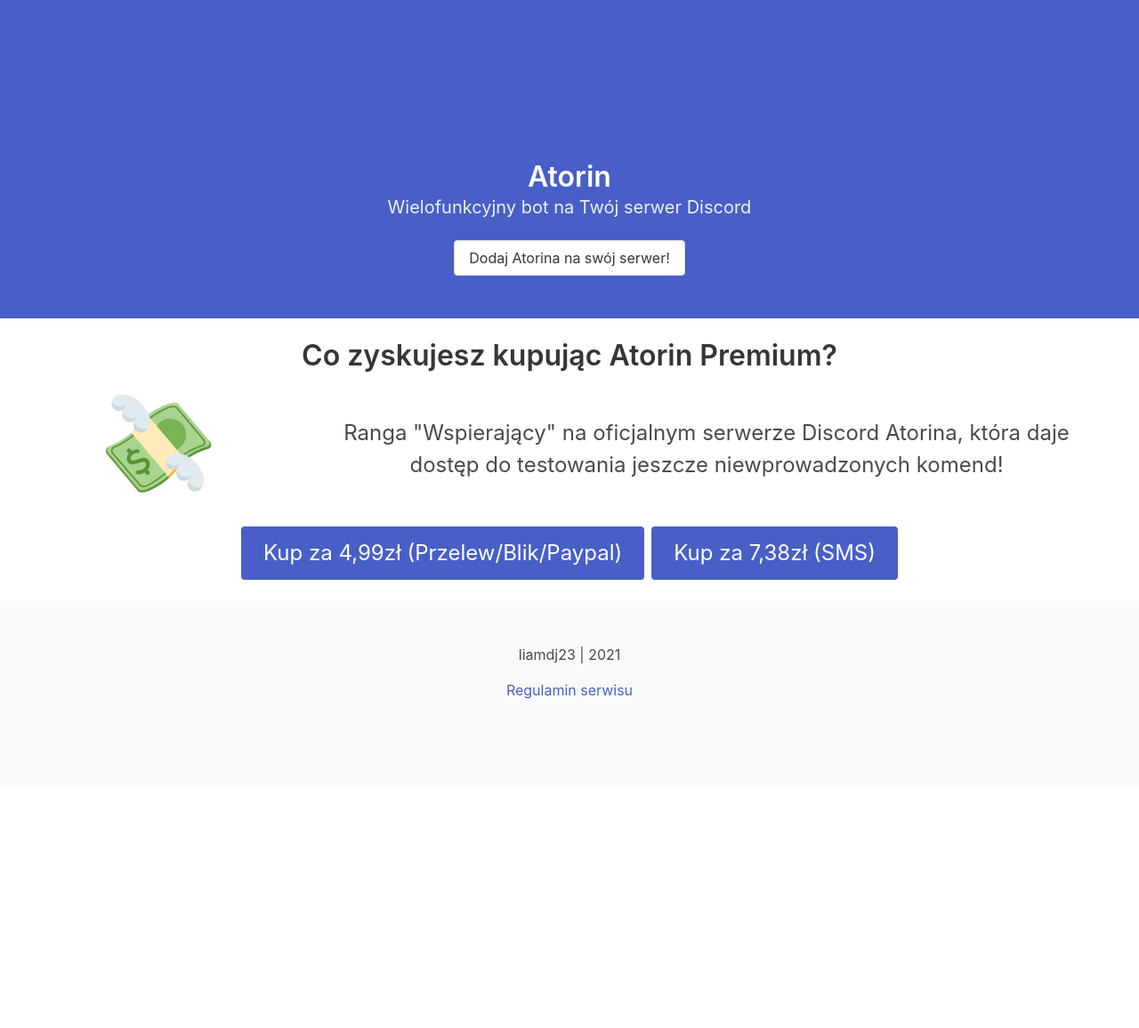
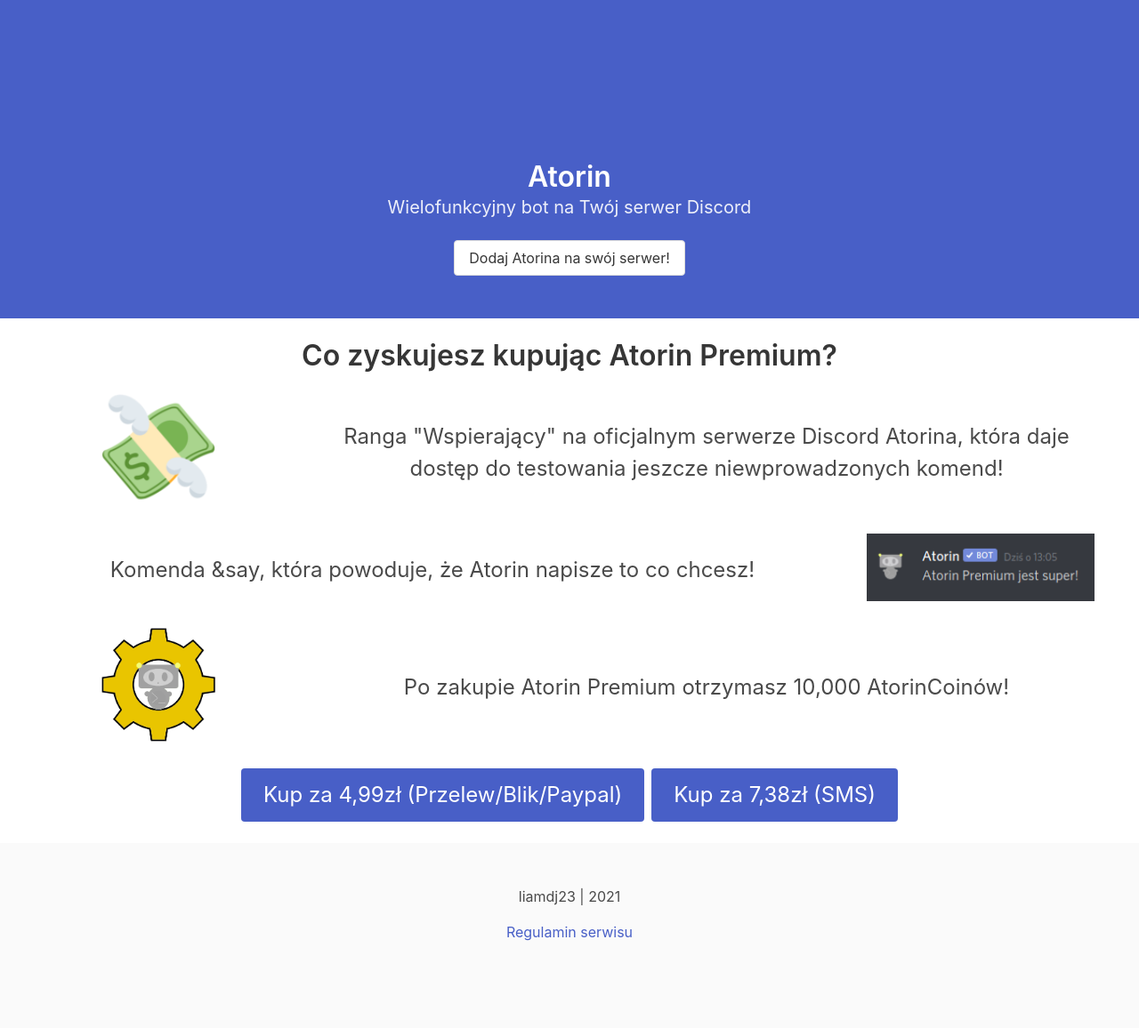
Before and after one commit to liamdj23/Atorin, a Python web app: template src/dashboard/templates/premium.html in a window 1280 px wide. Shown: the part 57-1213 px from the top of the page at 89% size. Before the commit the page ends 843 px from the top, so only its background shows below. Run offline with Jinja, Linux system fonts and the light colour scheme; the template is opened without the code that fills it, so the values that code supplies are empty; some libraries are stand-ins or nearby versions.

Commit message:
:memo: Added more info about premium on website

```diff
--- a/src/dashboard/templates/premium.html
+++ b/src/dashboard/templates/premium.html
@@ -7,11 +7,29 @@
 </div>
 <div class="columns mr-5 ml-5 is-mobile has-text-centered is-vcentered">
     <div class="column is-one-quarter">
-        <img class="is-128x128 is-inline-block" src="/static/images/money-with-wings.png" alt="">
+        <img class="is-128x128 is-inline-block" width="128" src="/static/images/money-with-wings.png" alt="Money with wings">
     </div>
     <div class="column">
         <p class="is-size-4-tablet">Ranga "Wspierający" na oficjalnym serwerze Discord Atorina, która daje dostęp do testowania jeszcze
             niewprowadzonych komend!
+        </p>
+    </div>
+</div>
+<div class="columns mr-5 ml-5 is-mobile has-text-centered is-vcentered">
+    <div class="column">
+        <p class="is-size-4-tablet">Komenda &say, która powoduje, że Atorin napisze to co chcesz!
+        </p>
+    </div>
+    <div class="column is-one-quarter">
+        <img class="is-128x128 is-inline-block" width="256" src="/static/images/say-command.png" alt="Atorin saying Atorin Premium is great">
+    </div>
+</div>
+<div class="columns mr-5 ml-5 is-mobile has-text-centered is-vcentered">
+    <div class="column is-one-quarter">
+        <img class="is-128x128 is-inline-block" width="128" src="/static/images/atorincoin.png" alt="AtorinCoin">
+    </div>
+    <div class="column">
+        <p class="is-size-4-tablet">Po zakupie Atorin Premium otrzymasz 10,000 AtorinCoinów!
         </p>
     </div>
 </div>
```
Also changed, not shown: src/dashboard/static/images/atorincoin.png (added), src/dashboard/static/images/say-command.png (added).
